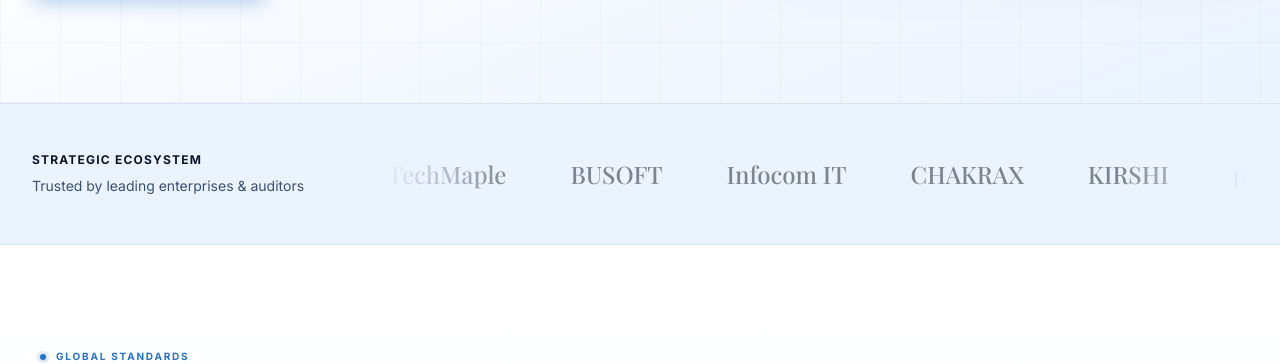
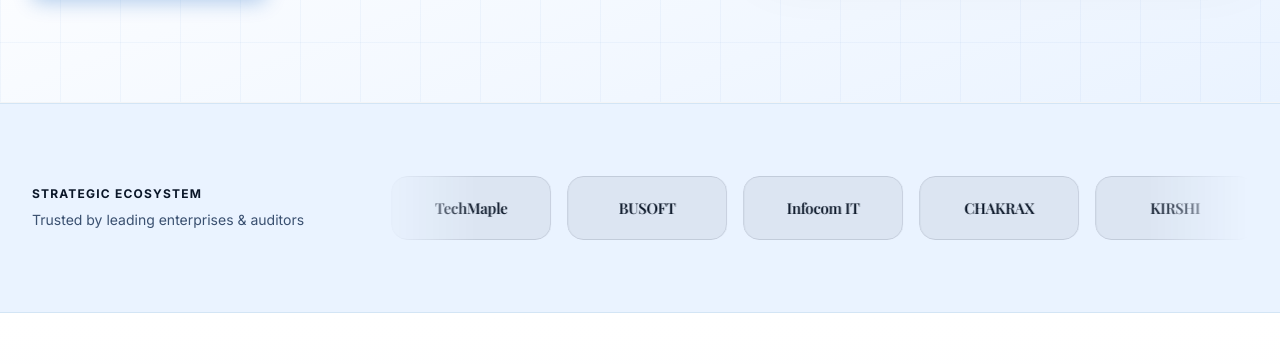
Before and after one commit to SIDHANTH-S/habilesec, a Next.js app: page / in a window 1280 px wide. Shown: the part 738-1102 px from the top of the page. Built offline with nearby package versions, Linux system fonts and the light colour scheme; no server answers; a web font is replaced by a local one.

Commit message:
feat(partners): replace text marquee with Apple liquid glass cards

```diff
--- a/components/partners.tsx
+++ b/components/partners.tsx
@@ -1,40 +1,189 @@
 'use client';
 
-import React from 'react';
+import React, { useState, startTransition } from 'react';
 import { motion } from 'motion/react';
 
+/* ─────────────────────────────────────────────
+   Partner data
+───────────────────────────────────────────── */
 const partners = [
-  "Aexpro", "Auriseg", "TechMaple", "BUSOFT", "Infocom IT",
-  "CHAKRAX", "KIRSHI", "peaq labs", "REACH GRC", "Aspirelens"
+  'Aexpro',
+  'Auriseg',
+  'TechMaple',
+  'BUSOFT',
+  'Infocom IT',
+  'CHAKRAX',
+  'KIRSHI',
+  'peaq labs',
+  'REACH GRC',
+  'Aspirelens',
 ];
 
+/* ─────────────────────────────────────────────
+   AppleGlassBox — ported from the Framer module
+   https://framer.com/m/AppleGlassStack-1H0xTm.js
+
+   Recreates the liquid-glass hover effect:
+   • Backdrop blur glass layer
+   • Shine sweep across the card on hover
+   • Lift + subtle mouse-tracking tilt
+   • Hairline stroke border
+───────────────────────────────────────────── */
+interface GlassBoxProps {
+  label: string;
+  index: number;
+}
+
+function GlassBox({ label, index }: GlassBoxProps) {
+  const [isHovered, setIsHovered] = useState(false);
+  const [mousePos, setMousePos] = useState({ x: 0, y: 0 });
+
+  const handleMouseMove = (e: React.MouseEvent<HTMLDivElement>) => {
+    const rect = e.currentTarget.getBoundingClientRect();
+    const x = (e.clientX - rect.left) / rect.width - 0.5;
+    const y = (e.clientY - rect.top) / rect.height - 0.5;
+    startTransition(() => setMousePos({ x, y }));
+  };
+
+  const handleMouseLeave = () => {
+    startTransition(() => {
+      setIsHovered(false);
+      setMousePos({ x: 0, y: 0 });
+    });
+  };
+
+  return (
+    <div style={{ perspective: '1000px', flexShrink: 0 }}>
+      <motion.div
+        onMouseEnter={() => startTransition(() => setIsHovered(true))}
+        onMouseLeave={handleMouseLeave}
+        onMouseMove={handleMouseMove}
+        animate={{
+          y: isHovered ? -8 : 0,
+          x: isHovered ? mousePos.x * 10 : 0,
+          scale: isHovered ? 1.04 : 1,
+        }}
+        transition={{ duration: 0.3, ease: 'easeOut' }}
+        style={{
+          position: 'relative',
+          width: '160px',
+          height: '64px',
+          borderRadius: '16px',
+          overflow: 'hidden',
+          cursor: 'pointer',
+          backdropFilter: 'blur(12px)',
+          WebkitBackdropFilter: 'blur(12px)',
+          transformStyle: 'preserve-3d',
+          willChange: 'transform',
+        }}
+      >
+        {/* Glass fill layer */}
+        <div
+          style={{
+            position: 'absolute',
+            inset: 0,
+            backgroundColor: 'rgba(10, 22, 40, 0.06)',
+            borderRadius: '16px',
+          }}
+        />
+
+        {/* Shine sweep */}
+        <motion.div
+          style={{
+            position: 'absolute',
+            inset: 0,
+            background:
+              'linear-gradient(90deg, transparent 0%, rgba(255,255,255,0.32) 49.5%, rgba(255,255,255,0.32) 50.5%, transparent 100%)',
+            zIndex: 2,
+            pointerEvents: 'none',
+          }}
+          initial={{ x: '-100%' }}
+          animate={{ x: isHovered ? '100%' : '-100%' }}
+          transition={{ duration: 0.75, ease: [0.25, 0.1, 0.25, 1] }}
+        />
+
+        {/* Hairline stroke border */}
+        <div
+          style={{
+            position: 'absolute',
+            inset: 0,
+            border: '1px solid rgba(10, 22, 40, 0.12)',
+            borderRadius: '16px',
+            zIndex: 2,
+            pointerEvents: 'none',
+          }}
+        />
+
+        {/* Label */}
+        <div
+          style={{
+            position: 'relative',
+            zIndex: 3,
+            display: 'flex',
+            alignItems: 'center',
+            justifyContent: 'center',
+            width: '100%',
+            height: '100%',
+            padding: '0 20px',
+          }}
+        >
+          <span
+            style={{
+              fontFamily: 'var(--font-display, serif)',
+              fontWeight: 600,
+              fontSize: '15px',
+              letterSpacing: '-0.02em',
+              color: isHovered ? '#0077B6' : '#0A1628',
+              whiteSpace: 'nowrap',
+              transition: 'color 0.25s ease',
+              userSelect: 'none',
+            }}
+          >
+            {label}
+          </span>
+        </div>
+      </motion.div>
+    </div>
+  );
+}
+
+/* ─────────────────────────────────────────────
+   Section
+───────────────────────────────────────────── */
 export default function Partners() {
+  // Duplicate list for seamless infinite loop
+  const doubled = [...partners, ...partners];
+
   return (
-    <section className="py-12 border-y border-outline-variant/30 bg-surface overflow-hidden">
-      <div className="max-w-7xl mx-auto px-6 md:px-8 flex flex-col md:flex-row items-center gap-12">
+    <section className="py-14 border-y border-outline-variant/30 bg-surface overflow-x-hidden">
+      <div className="max-w-7xl mx-auto px-6 md:px-8 flex flex-col md:flex-row items-center gap-10">
+
+        {/* Label */}
         <div className="md:w-1/4 shrink-0">
           <p className="text-xs font-bold text-primary uppercase tracking-widest">
             Strategic Ecosystem
           </p>
-          <p className="text-sm text-on-surface-variant mt-2">Trusted by leading enterprises &amp; auditors</p>
+          <p className="text-sm text-on-surface-variant mt-2">
+            Trusted by leading enterprises &amp; auditors
+          </p>
         </div>
 
-        {/* Infinite scrolling marquee effect */}
-        <div className="relative w-full overflow-hidden [mask-image:_linear-gradient(to_right,transparent_0,_black_128px,_black_calc(100%-128px),transparent_100%)]">
+        {/* Marquee — fades at edges */}
+        <div className="relative w-full overflow-x-hidden py-4 [mask-image:_linear-gradient(to_right,transparent_0,_black_100px,_black_calc(100%-100px),transparent_100%)]">
           <motion.div
-            animate={{ x: ["0%", "-50%"] }}
-            transition={{ ease: "linear", duration: 40, repeat: Infinity }}
-            className="flex items-center gap-16 min-w-max"
+            animate={{ x: ['0%', '-50%'] }}
+            transition={{ ease: 'linear', duration: 36, repeat: Infinity }}
+            /* Pause on hover of the whole track */
+            whileHover={{ animationPlayState: 'paused' } as never}
+            className="flex items-center gap-4 min-w-max"
+            style={{ willChange: 'transform' }}
           >
-            {[...partners, ...partners].map((partner, index) => (
-              <div key={index} className="flex items-center justify-center">
-                <span className="text-2xl font-display font-medium text-primary/50 transition-colors hover:text-primary">
-                  {partner}
-                </span>
-              </div>
+            {doubled.map((partner, index) => (
+              <GlassBox key={`${partner}-${index}`} label={partner} index={index} />
             ))}
           </motion.div>
         </div>
+
       </div>
     </section>
   );
```
